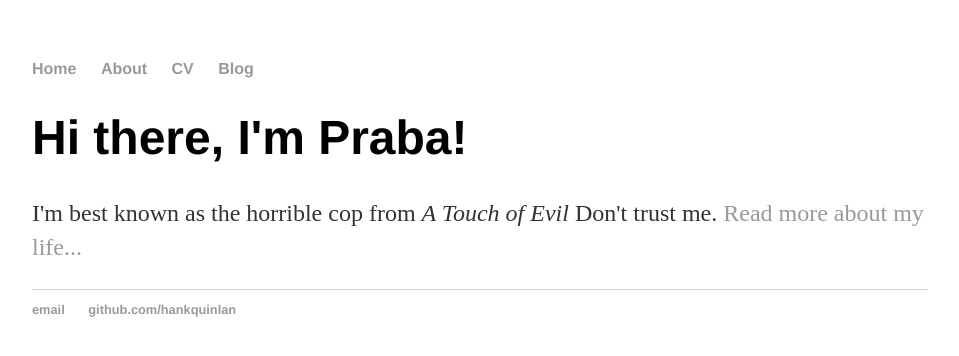
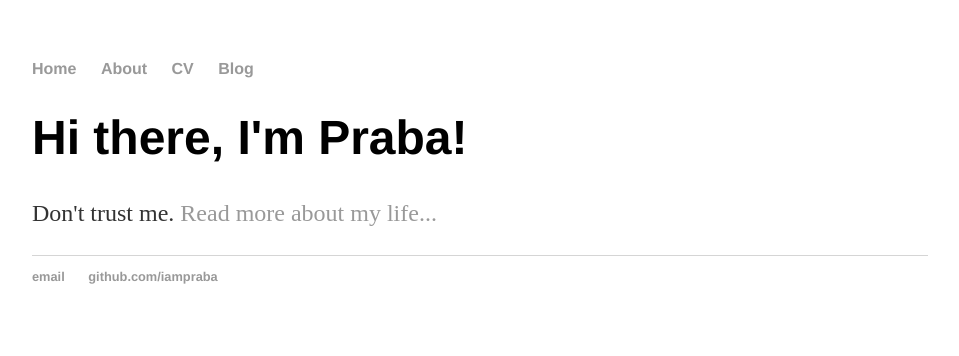
Before and after one commit to iampraba/iampraba.github.io, a Jekyll site: the page built from index.html, in a window 1280 px wide. Shown: the top 356 px of the page, without its empty margins (160-1119 px from the left). Built offline with Jekyll 4.4.1, drawn with Linux system fonts in a browser that asks for light colours.

Commit message:
Update index.html
Jekyll format index.html changes

```diff
--- a/index.html
+++ b/index.html
@@ -1,29 +1,8 @@
-<!DOCTYPE html>
-<html>
-	<head>
-		<title>Praba Profile</title>
-		<link rel="stylesheet" type="text/css" href="/css/main.css">
-	</head>
-	<body>
-		<nav>
-    		<ul>
-        		<li><a href="/">Home</a></li>
-	        	<li><a href="/about">About</a></li>
-        		<li><a href="/cv">CV</a></li>
-        		<li><a href="/blog">Blog</a></li>
-    		</ul>
-		</nav>
-		<div class="container">
-    		<div class="blurb">
-        		<h1>Hi there, I'm Praba!</h1>
-				    <p>I'm best known as the horrible cop from <em>A Touch of Evil</em> Don't trust me. <a href="/about">Read more about my life...</a></p>
-    		</div><!-- /.blurb -->
-		</div><!-- /.container -->
-		<footer>
-    		<ul>
-        		<li><a href="mailto:praburaji93@gmail.com">email</a></li>
-        		<li><a href="https://github.com/iampraba">github.com/hankquinlan</a></li>
-			</ul>
-		</footer>
-	</body>
-</html>
+---
+layout: default
+title: Hank Quinlan, Horrible Cop
+---
+<div class="blurb">
+	<h1>Hi there, I'm Praba!</h1>
+	<p>Don't trust me. <a href="/about">Read more about my life...</a></p>
+</div><!-- /.blurb -->
```
